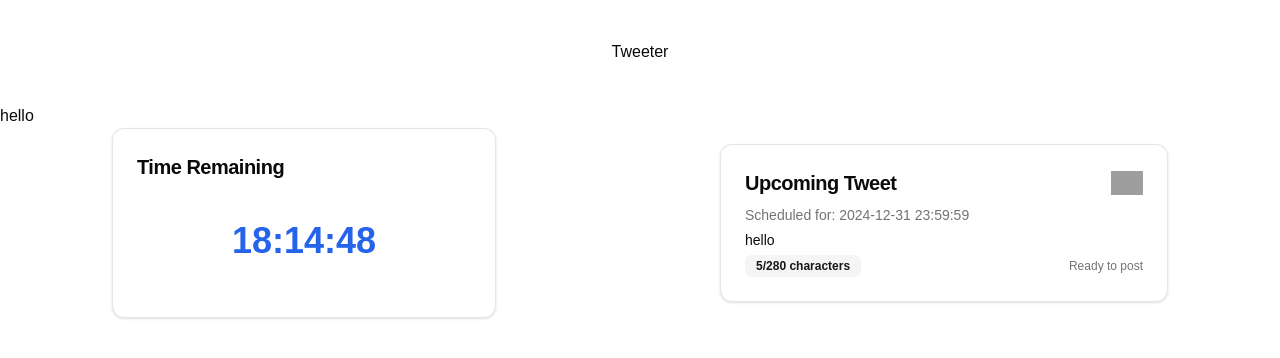
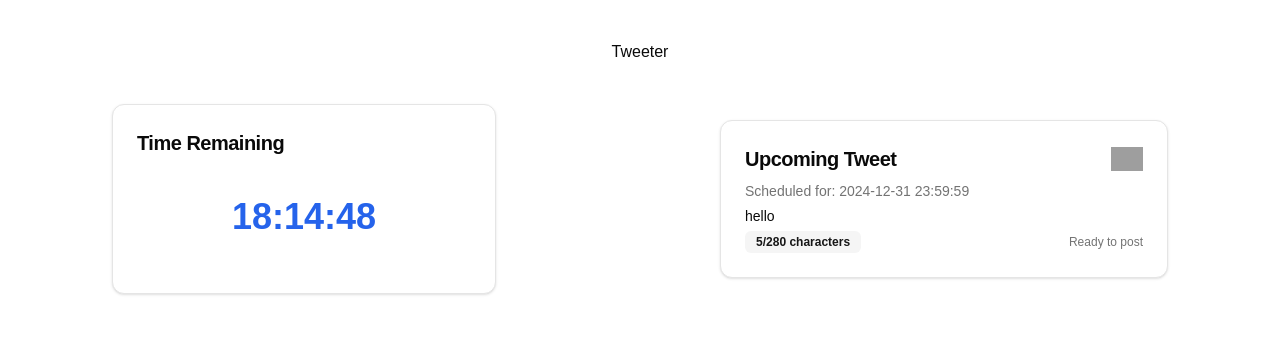
Before and after one commit to Albiejo/Twitter-auto-poster, a Next.js app: page / in a window 1280 px wide. Shown: the top 358 px of the page. Built offline with nearby package versions, Linux system fonts and the light colour scheme; grey boxes are pictures that could not be loaded.

Commit message:
commented out a part in home page

```diff
--- a/app/page.tsx
+++ b/app/page.tsx
@@ -29,7 +29,7 @@ export default function Home() {
   return (
    <div className="mt-6">
     <h2 className="text-center m-10">Tweeter</h2>
-    <Page/>
+    {/* <Page/> */}
     <div className="flex flex-wrap">
    <RemainingTime scheduledTime={"2024-12-31 23:59:59"}/>
    <NextTweetCard tweet={"hello"} scheduledTime={"2024-12-31 23:59:59"}/>
```
Also changed, not shown: Todo.txt.
